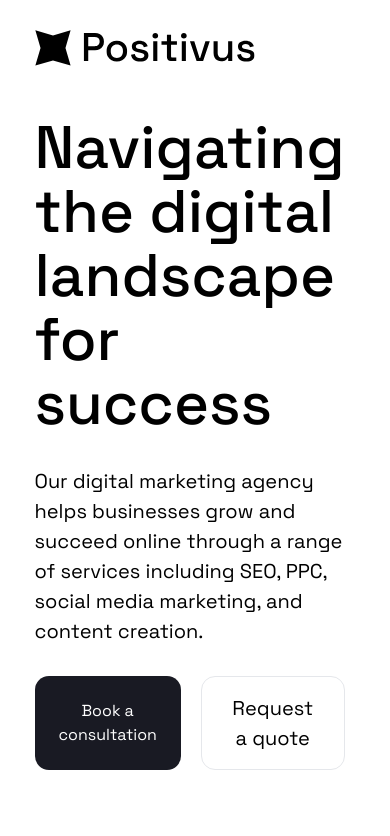
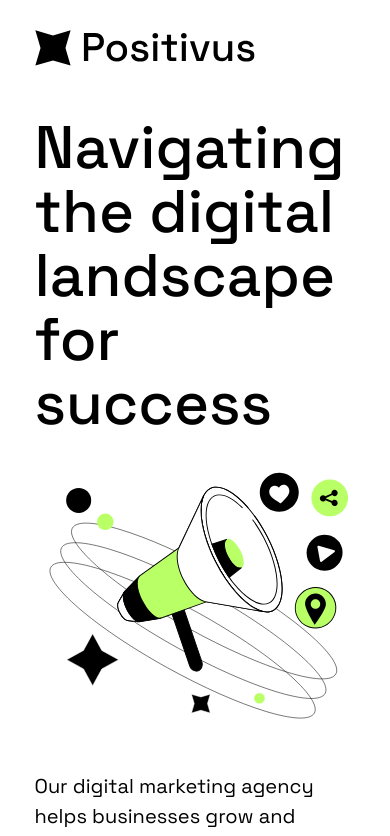
Before and after one commit to lonie12/positivus-landing-page, a React (Vite) app: page / in a window 390 px wide. Shown: the top 836 px of the page. Built offline with nearby package versions, Linux system fonts and the light colour scheme; some icons are missing.

Commit message:
feat : responsive header section

```diff
--- a/src/sections/header-section.tsx
+++ b/src/sections/header-section.tsx
@@ -13,26 +13,31 @@ const HeaderSection = () => {
     <>
       <div className="flex grid-cols-2 gap-[100px]">
         <div className="flex flex-col gap-[30px]">
-          <div className="font-medium text-[60px] leading-[64px]">
+          <div className="font-medium text-[60px] leading-[64px] text-start md:text-center lg:text-start">
             Navigating the digital landscape for success
           </div>
-          <div className="text-[20px] ">
+          <img
+            className="sm:max-w-[60%] flex lg:hidden "
+            style={{ alignSelf: "center" }}
+            src={campIllustration}
+          />
+          <div className="text-[20px] text-start md:text-center lg:text-start ">
             Our digital marketing agency helps businesses grow and succeed
             online through a range of services including SEO, PPC, social media
             marketing, and content creation.
           </div>
-          <div className="flex gap-[20px]">
+          <div className="flex flex-col sm:flex-row gap-[20px] justify-center items-center lg:justify-start ">
             {" "}
             <button className="max-w-max py-4 px-6 bg-secondary rounded-smallRadius">
               <span className="text-white">Book a consultation</span>
             </button>
-            <button className="flex xl:hidden border rounded-smallRadius py-4 px-[25px]">
-              <span className="font-normal text-[20px]">Request a quote</span>
+            <button className="flex xl:hidden  max-w-max border rounded-smallRadius py-4 px-6">
+              <span className="font-normal text-[18px]">Request a quote</span>
             </button>
           </div>
         </div>
 
-        <img className="md:max-w-[42%]" src={campIllustration} />
+        <img className="md:max-w-[45%] hidden lg:flex" src={campIllustration} />
       </div>
       <div className="flex justify-between items-center my-[60px]">
         <img src={amazonLogo} alt="" />
```
